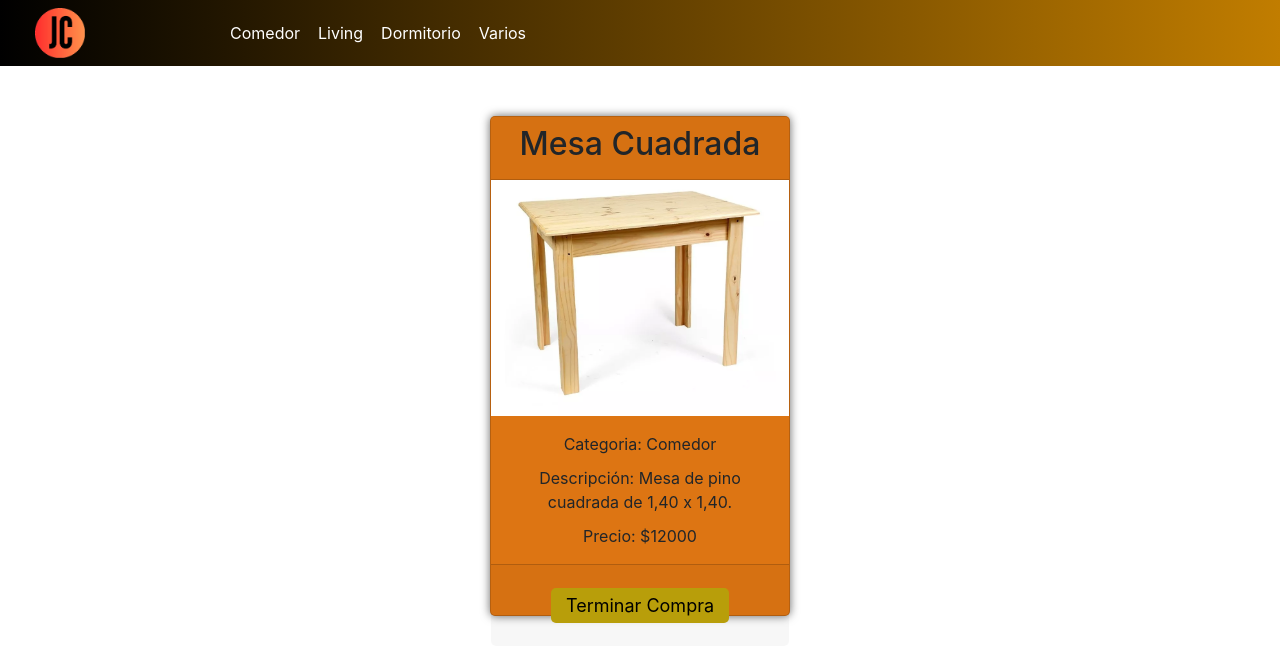
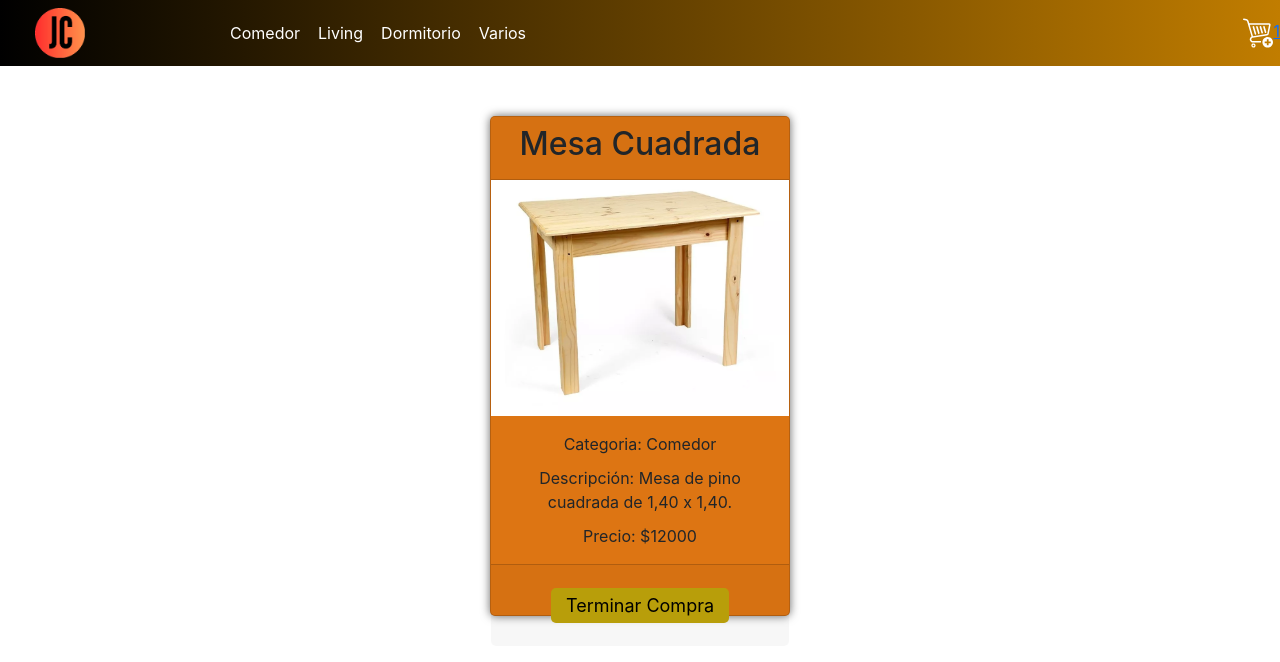
Before and after one commit to Mikhail-Balari/JC-Distributor, a React (Create React App) app: page /item/1 in a window 1280 px wide. Both pictures are taken after a click on the button "Agregar al carrito". Shown: the top 662 px of the page. Built offline with nearby package versions, Linux system fonts and the light colour scheme.

Commit message:
Se modifica componente CartWidget para visualizacion de imagen de carrito con la cantidad de items

```diff
--- a/src/components/CartWidget/CartWidget.jsx
+++ b/src/components/CartWidget/CartWidget.jsx
@@ -1,15 +1,17 @@
-import cart from './assets/cart1.svg'
-import styles from './assets/Cart.module.css'
+import cartt from './assets/cart1.svg'
+import './assets/CartWidget.css'
 import { useContext } from 'react'
 import { CartContext } from '../../context/CartContext'
 import { Link } from 'react-router-dom'
 
 const CartWidget = () => {
-    const { totalQuantity } = useContext(CartContext)
+    const { cart } = useContext(CartContext); // Accedemos al estado del carrito
+    const totalQuantity = cart.reduce((total, item) => total + item.quantity, 0); // Calculamos la cantidad total de items en el carrito
+
 
     return (
-        <Link to='/cart' className='CartWidget' style={{display: totalQuantity > 0 ? 'block' : 'none'}}>
-            <img src={cart} alt="cart-widget" className={styles.Cart} />
+        <Link to='/cart' className='CartWidget' style={{ display: totalQuantity > 0 ? 'block' : 'none'}}>
+            <img src={cartt} alt="cart-widget" className='Cart' />
             { totalQuantity }
         </Link>
     )
```
Also changed, not shown: src/components/ItemDetail/ItemDetail.jsx (+5 -5 lines), src/components/CartWidget/assets/CartWidget.css (renamed from src/components/CartWidget/assets/Cart.module.css), src/components/ItemCount/ItemCount.jsx (line endings or trailing spaces).
